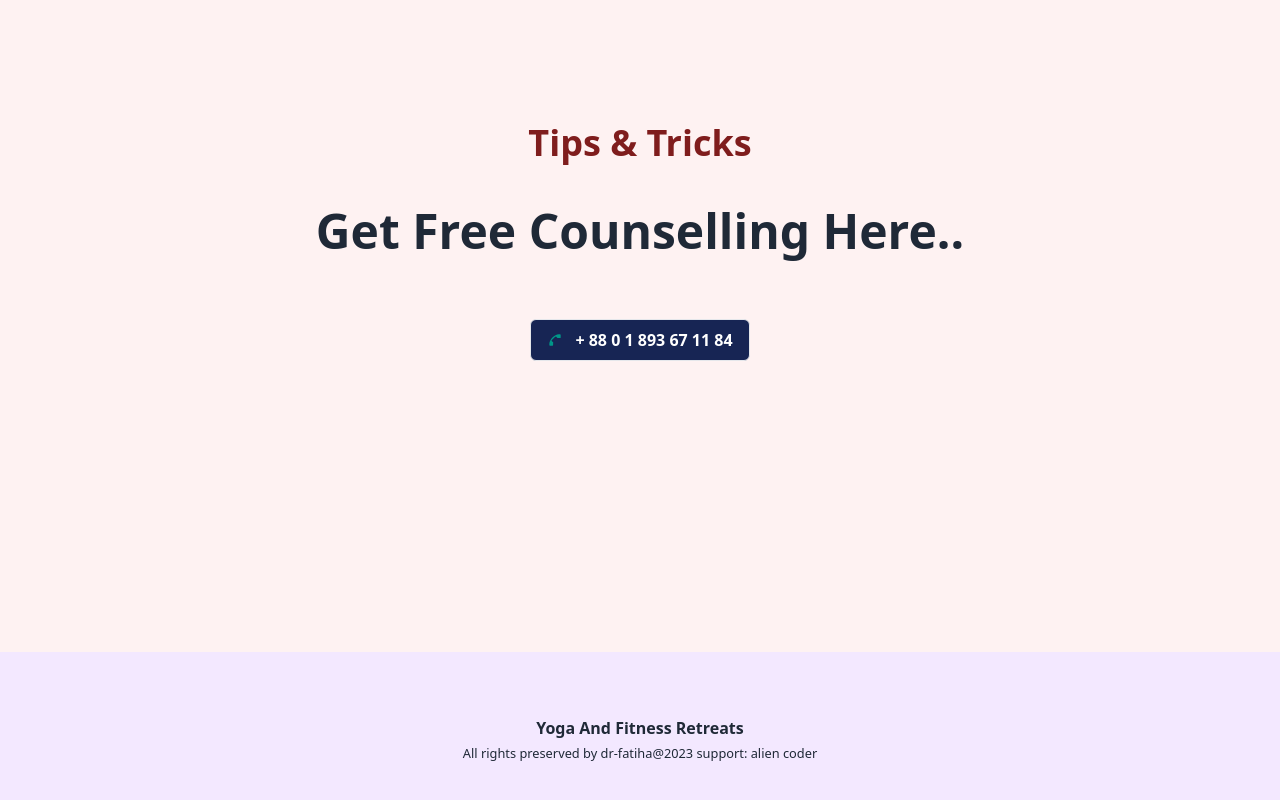
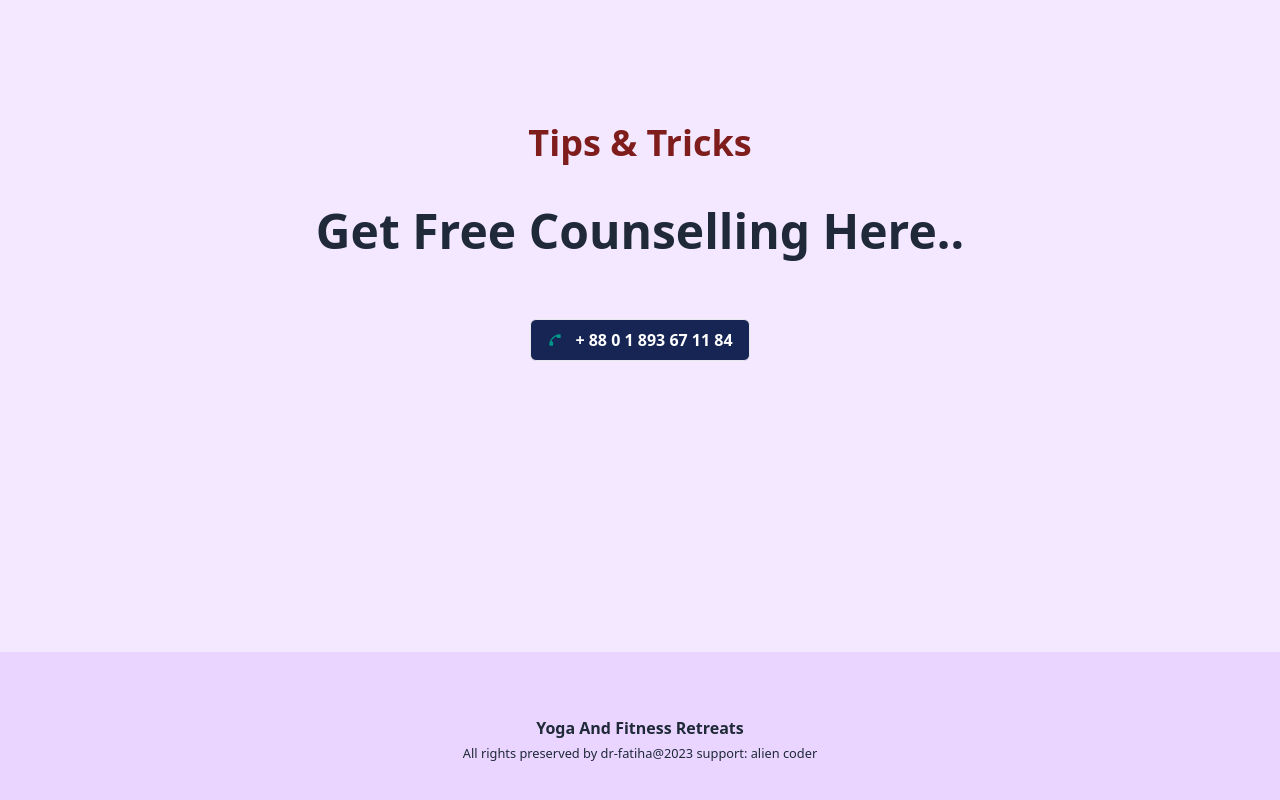
Before and after one commit to devalienbrain/Event-management-yoga-retreat-frontend-project, a React (Vite) app: page /counselling in a window 1280 px wide. Shown: the part 404-1204 px from the top of the page. Built offline with nearby package versions, Linux system fonts and the light colour scheme; no server answers.

Commit message:
footer and color code  fixed

```diff
--- a/src/components/Footer/Footer.jsx
+++ b/src/components/Footer/Footer.jsx
@@ -1,6 +1,6 @@
 const Footer = () => {
   return (
-    <div className="bg-purple-100 text-center py-16">
+    <div className="bg-purple-200 text-center py-16">
       <h3 className="font-bold">Yoga And Fitness Retreats</h3>
       <p>
         <small>
--- a/src/pages/FreeCounselling/FreeCounselling.jsx
+++ b/src/pages/FreeCounselling/FreeCounselling.jsx
@@ -1,7 +1,7 @@
 import { FcPhone } from "react-icons/fc";
 const FreeCounselling = () => {
   return (
-    <div className="flex flex-col gap-11 min-h-screen justify-center items-center bg-red-50">
+    <div className="flex flex-col gap-11 min-h-screen justify-center items-center bg-purple-100">
       <h2 className="text-4xl font-black text-red-900">Tips & Tricks</h2>
       <h1 className="text-5xl font-bold">Get Free Counselling Here..</h1>
       <div className="mx-auto py-5 font-semibold text-center text-white">
```
